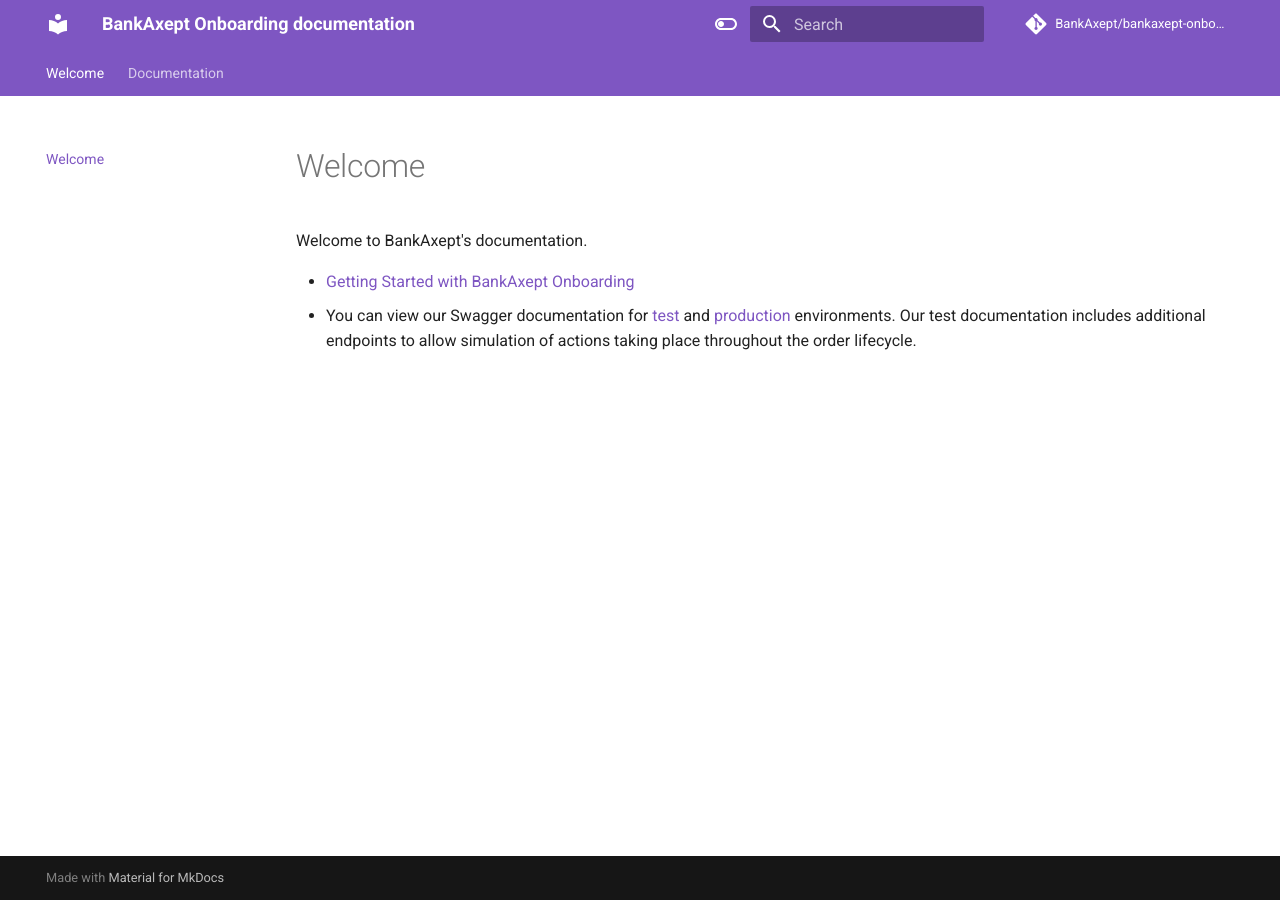
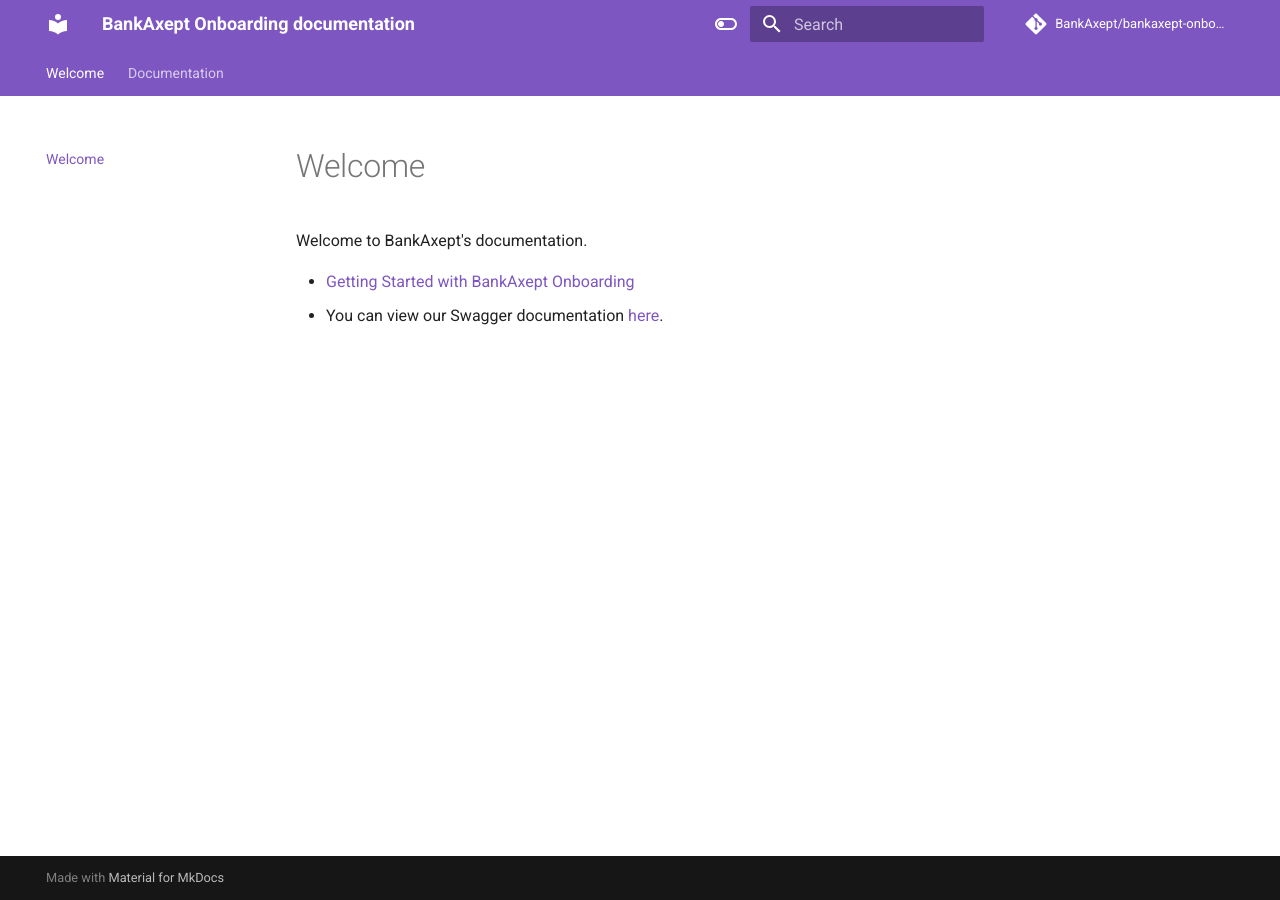
Before and after one commit to BankAxept/bankaxept-onboarding-external-documentation, an MkDocs documentation site: the page built from docs/README.md, in a window 1280 px wide. Built offline with MkDocs 1.6.1 and Material for MkDocs 9.7.7, drawn with Linux system fonts in a browser that asks for light colours; comment, search, counter and statistics services are not loaded.

Commit message:
Update swagger link (#37)

```diff
--- a/docs/README.md
+++ b/docs/README.md
@@ -1,5 +1,4 @@
 Welcome to BankAxept's documentation.
 
 * [Getting Started with BankAxept Onboarding](./getting_started.md)
-* You can view our Swagger documentation for [test](https://onboarding-test.baxlab.no/swagger-ui/index.html) and [production](https://onboarding.bankaxept.no/swagger-ui/index.html#/) environments.
-Our test documentation includes additional endpoints to allow simulation of actions taking place throughout the order lifecycle.
+* You can view our Swagger documentation [here](https://onboarding.bankaxept.no/swagger-ui/index.html#/).
```
